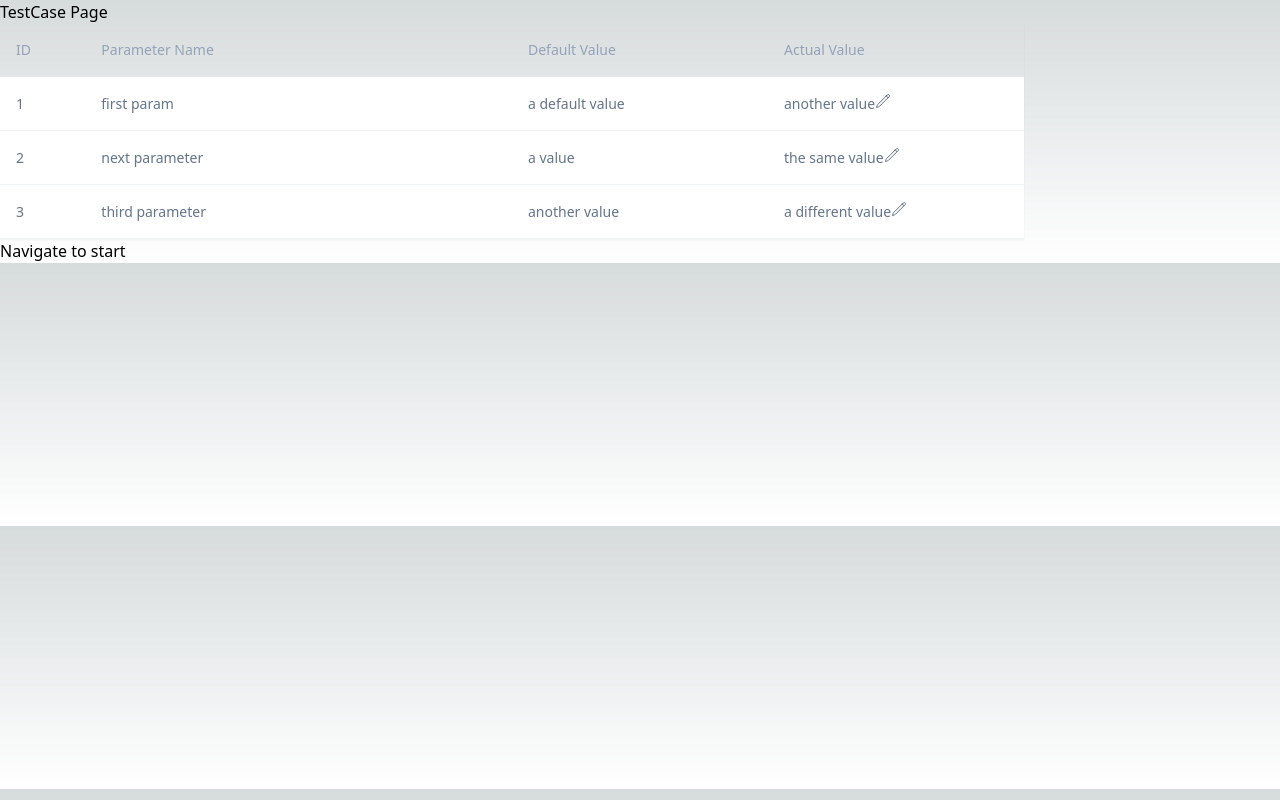
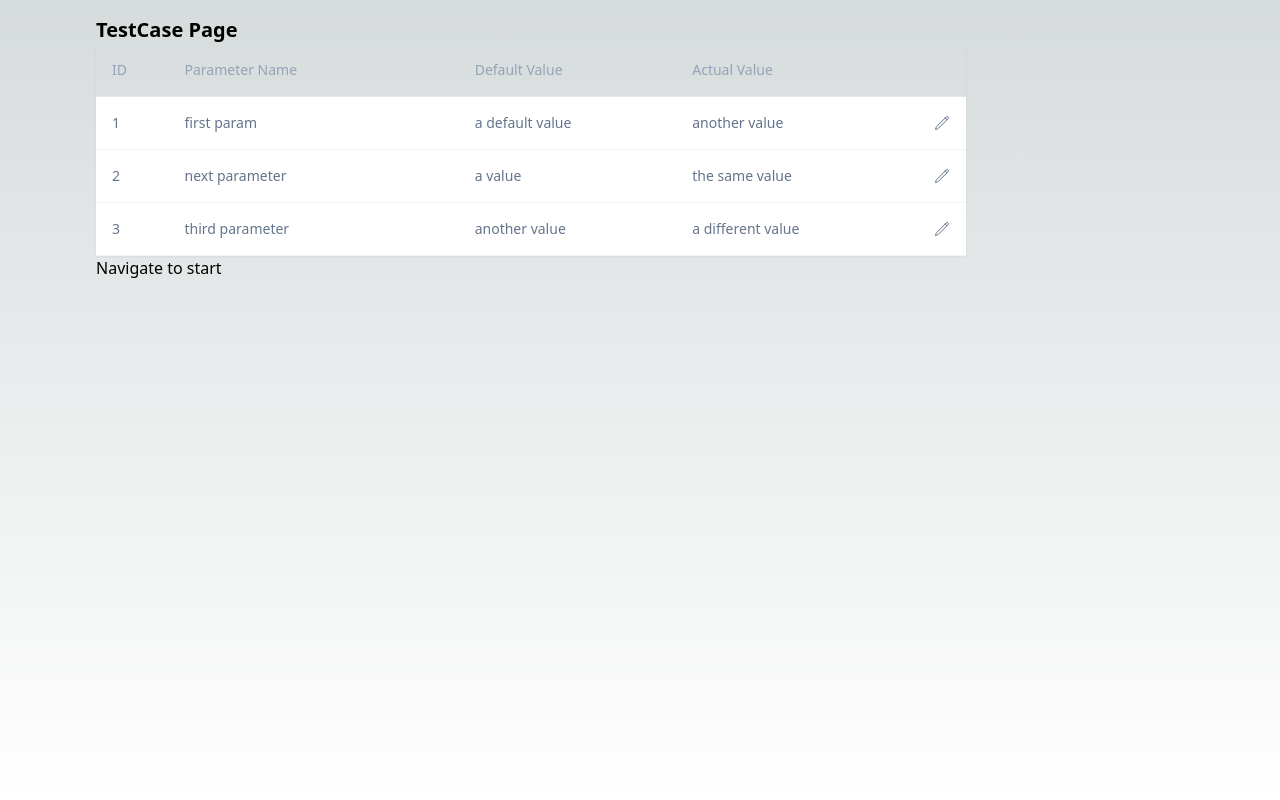
Before and after one commit to JuliOnGit/testlist, a Next.js app: page /testcase-page in a window 1280 px wide. Built offline with nearby package versions, Linux system fonts and the light colour scheme.

Commit message:
Style table and pages

```diff
--- a/components/parameter-list.tsx
+++ b/components/parameter-list.tsx
@@ -7,9 +7,9 @@ export default function ParameterList({ parameterList }: { parameterList: Parame
       <thead>
         <tr>
           <th className='border-b dark:border-slate-600 font-medium p-4 text-slate-400 dark:text-slate-200 text-left w-1/12'>ID</th>
-          <th className='border-b dark:border-slate-600 font-medium p-4 text-slate-400 dark:text-slate-200 text-left w-5/12'>Parameter Name</th>
+          <th className='border-b dark:border-slate-600 font-medium p-4 text-slate-400 dark:text-slate-200 text-left w-4/12'>Parameter Name</th>
           <th className='border-b dark:border-slate-600 font-medium p-4 text-slate-400 dark:text-slate-200 text-left w-3/12'>Default Value</th>
-          <th className='border-b dark:border-slate-600 font-medium p-4 text-slate-400 dark:text-slate-200 text-left w-3/12'>Actual Value</th>
+          <th className='border-b dark:border-slate-600 font-medium p-4 text-slate-400 dark:text-slate-200 text-left w-4/12'>Actual Value</th>
         </tr>
       </thead>
       <tbody className='bg-white dark:bg-slate-800'>
--- a/components/parameter-value.tsx
+++ b/components/parameter-value.tsx
@@ -23,16 +23,16 @@ export default function ParameterValue({ currentValue }: { currentValue: string
   }
 
   return isEditing
-    ? (<form onSubmit={handleSubmit}>
+    ? (<form onSubmit={handleSubmit} className='flex justify-between'>
       <input name='actualValue' type='text' defaultValue={value as string} />
       <button type='submit'>
         <CheckIcon className='h-4 w-4' />
       </button>
     </form>)
-    : (<>
+    : (<div className='flex justify-between'>
       {value}
       <button onClick={() => setIsEditing(true)}>
         <PencilIcon className='h-4 w-4' />
       </button>
-    </>);
+    </div>);
 }
--- a/pages/index.tsx
+++ b/pages/index.tsx
@@ -5,9 +5,11 @@ const inter = Inter({ subsets: ['latin'] })
 
 export default function Home() {
   return (
-    <main>
-      <h1>Here is the Home-Page</h1>
-      <Link href={'/testcase-page'}>Go to testcase page</Link>
-    </main>
+    <div className='min-h-screen'>
+      <main className='max-w-6xl mx-auto px-4 sm:px-6 lg:px-8 pt-4'>
+        <h1 className='text-xl font-smibold'>Here is the Home-Page</h1>
+        <Link href={'/testcase-page'}>Go to testcase page</Link>
+      </main>
+    </div>
   );
 }
--- a/pages/testcase-page.tsx
+++ b/pages/testcase-page.tsx
@@ -7,12 +7,14 @@ export default function TestCasePage() {
   const { data } = useSwr('/api/parameters', fetcher);
 
   return (
-    <>
-      <h1>TestCase Page</h1>
-      <div className='shadow-sm overflow-hidden w-4/5'>
-        <ParameterList parameterList={data || []}></ParameterList>
-      </div>
-      <Link href={'/'}>Navigate to start</Link>
-    </>
+    <div className='min-h-screen'>
+      <main className='max-w-6xl mx-auto px-4 sm:px-6 lg:px-8 pt-4'>
+        <h1 className='text-xl font-semibold'>TestCase Page</h1>
+        <div className='shadow-sm overflow-hidden w-4/5'>
+          <ParameterList parameterList={data || []}></ParameterList>
+        </div>
+        <Link href={'/'}>Navigate to start</Link>
+      </main>
+    </div>
   );
 }
```
